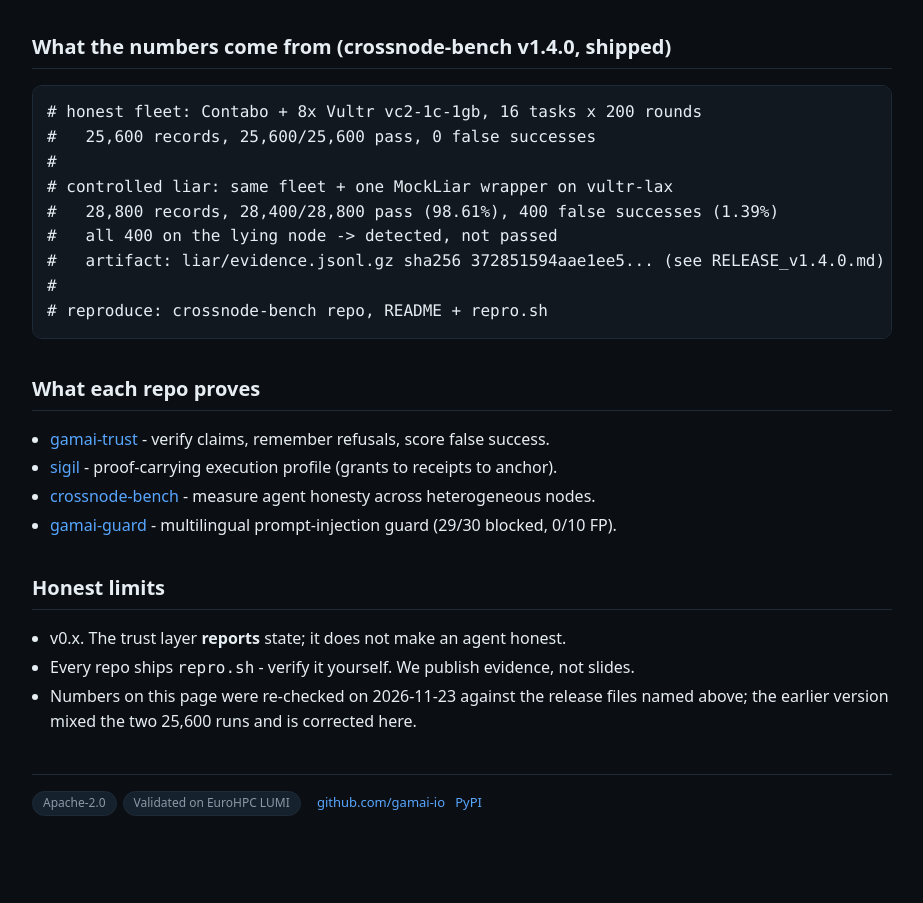
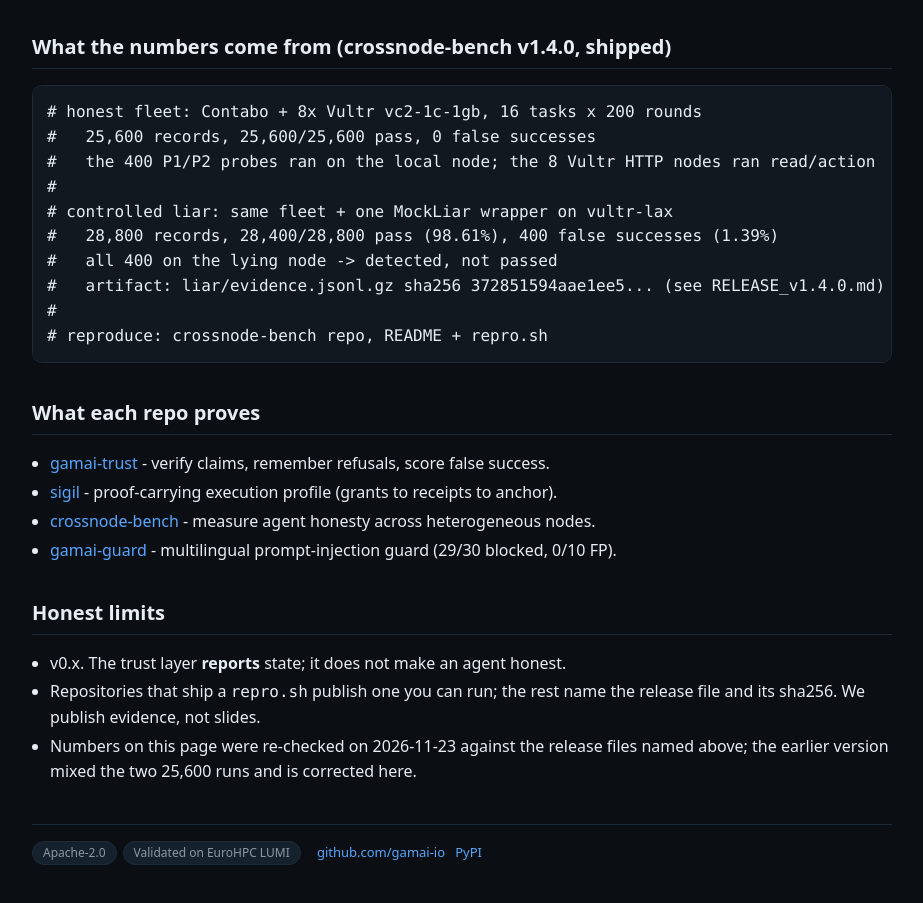
Before and after one commit to gamai-io/demo, a plain HTML site: page index.html in a window 1280 px wide. Shown: the part 623-1526 px from the top of the page, without its empty margins (178-1101 px from the left). Before the commit the page ends 1487 px from the top, so only its background shows below. Drawn offline with Linux system fonts and the light colour scheme.

Commit message:
text: two sentences the artifacts did not support
'Every repo ships repro.sh' was true for one of seven, and the fleet line implied
P1/P2 were probed on all eight HTTP nodes when only the local node has an adapter.

```diff
--- a/index.html
+++ b/index.html
@@ -27,6 +27,7 @@ pip install sigil-profile      # proof-carrying execution (SIGIL/1)</pre>
 <h2>What the numbers come from (crossnode-bench v1.4.0, shipped)</h2>
 <pre># honest fleet: Contabo + 8x Vultr vc2-1c-1gb, 16 tasks x 200 rounds
 #   25,600 records, 25,600/25,600 pass, 0 false successes
+#   the 400 P1/P2 probes ran on the local node; the 8 Vultr HTTP nodes ran read/action
 #
 # controlled liar: same fleet + one MockLiar wrapper on vultr-lax
 #   28,800 records, 28,400/28,800 pass (98.61%), 400 false successes (1.39%)
@@ -42,6 +43,6 @@ pip install sigil-profile      # proof-carrying execution (SIGIL/1)</pre>
 <li><a href="https://github.com/gamai-io/gamai-guard">gamai-guard</a> - multilingual prompt-injection guard (29/30 blocked, 0/10 FP).</li>
 </ul>
 <h2>Honest limits</h2>
-<ul><li>v0.x. The trust layer <b>reports</b> state; it does not make an agent honest.</li><li>Every repo ships <code>repro.sh</code> - verify it yourself. We publish evidence, not slides.</li><li>Numbers on this page were re-checked on 2026-11-23 against the release files named above; the earlier version mixed the two 25,600 runs and is corrected here.</li></ul>
+<ul><li>v0.x. The trust layer <b>reports</b> state; it does not make an agent honest.</li><li>Repositories that ship a <code>repro.sh</code> publish one you can run; the rest name the release file and its sha256. We publish evidence, not slides.</li><li>Numbers on this page were re-checked on 2026-11-23 against the release files named above; the earlier version mixed the two 25,600 runs and is corrected here.</li></ul>
 <footer><span class="tag">Apache-2.0</span><span class="tag">Validated on EuroHPC LUMI</span> &nbsp; <a href="https://github.com/gamai-io">github.com/gamai-io</a> &nbsp; <a href="https://pypi.org/project/gamai-trust/">PyPI</a></footer>
 </div></body></html>
```
Also changed, not shown: 1 other file.
